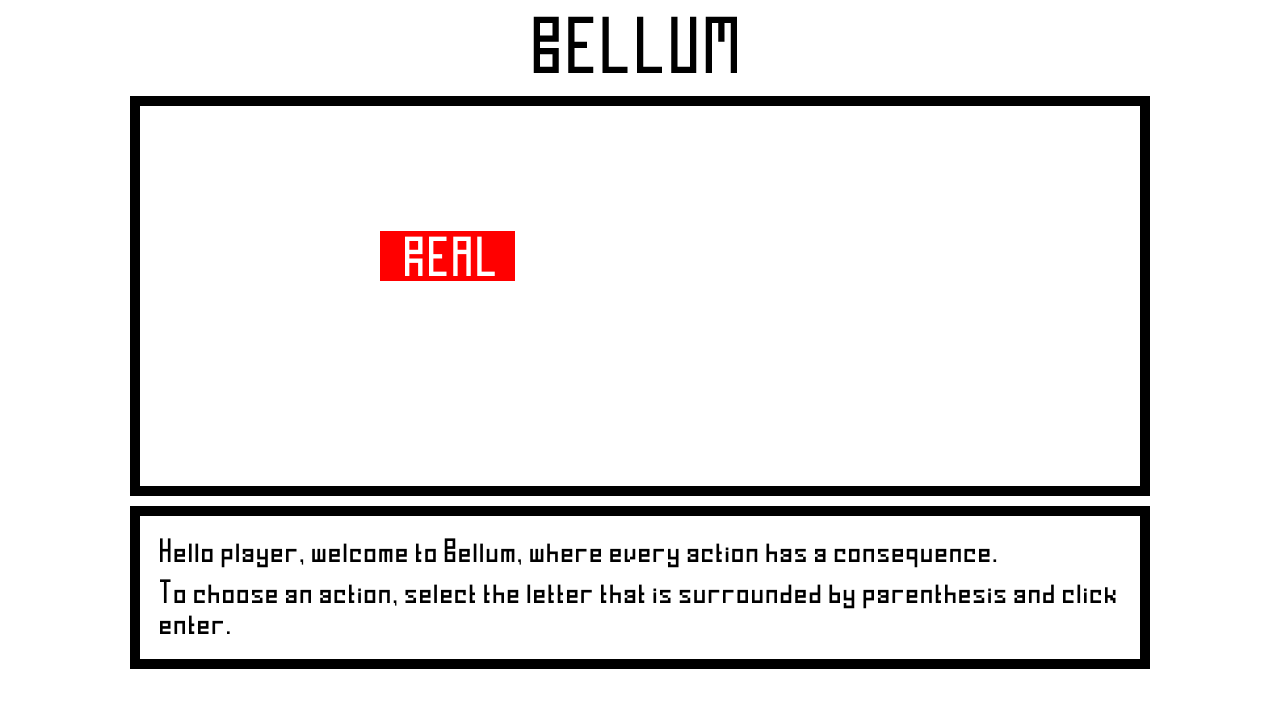
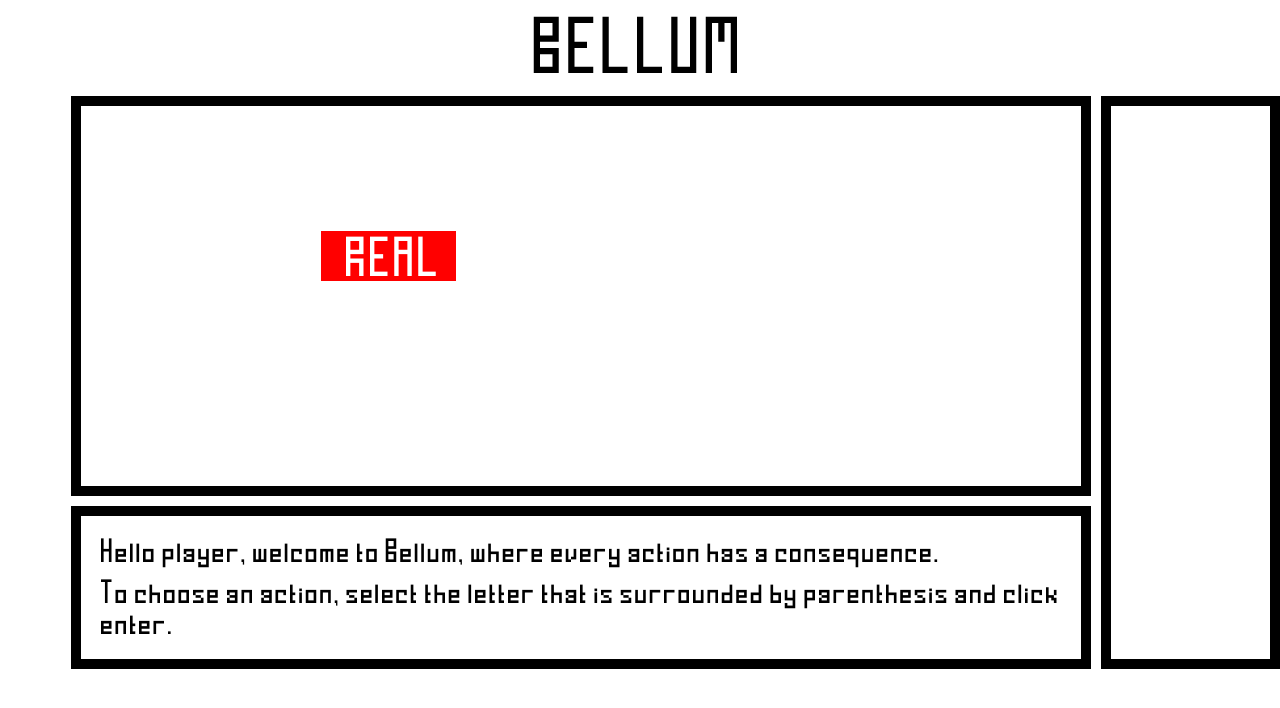
Before and after one commit to MModenaDev/Bellum, a plain HTML site: page index.html in a window 1280 px wide. Drawn offline with Linux system fonts and the light colour scheme.

Commit message:
lateralMenu start

```diff
--- a/index.html
+++ b/index.html
@@ -11,14 +11,18 @@
 
 <body>
     <header class="header">BELLUM</header>
-    <section>
-        <canvas class="canvas"></canvas>
-    </section>
-    <div class="subMenu">
-        <p>Hello</p>
-        <p>World</p>
+    <div class="container">
+        <section class="main">
+            <canvas class="canvas"></canvas>
+            <div class="subMenu">
+                <p>Hello</p>
+                <p>World</p>
+            </div>
+        </section>
+        <section class="lateralMenu">
+
+        </section>
     </div>
-
     <script src="./src/js/army.js"></script>
     <script src="./src/js/board.js"></script>
     <script src="./src/js/canvas.js"></script>
--- a/src/css/style.css
+++ b/src/css/style.css
@@ -17,19 +17,32 @@
     margin:10px;
 }
 
-section {
+.container {
     display: flex;
     justify-content: center;
-    margin-bottom: 10px;
+}
+
+.main {
+    display: flex;
+    justify-content: center;
+    flex-wrap: wrap;
 }
 
 .canvas {
-    margin: auto;
+    margin: auto 10px auto auto;
 }
 
 .subMenu {
     width: 1020px;
-    margin: auto;
+    margin: 10px 10px auto auto;
+    padding: 10px;
+    border: 10px solid black;
+}
+
+.lateralMenu {
+    /* display: none; */
+    width: 300px;
+    margin-right: auto;
     padding: 10px;
     border: 10px solid black;
 }
--- a/src/js/engine.js
+++ b/src/js/engine.js
@@ -29,7 +29,7 @@ document.onkeydown = (e) => {
         case 70: // F - choose blue pill (fun) on menu
             pill = "blue";
             break;
-        case 37: // esquerda
+        case 64: // A - attack
             break;
         case 37: // esquerda
             break;
```
